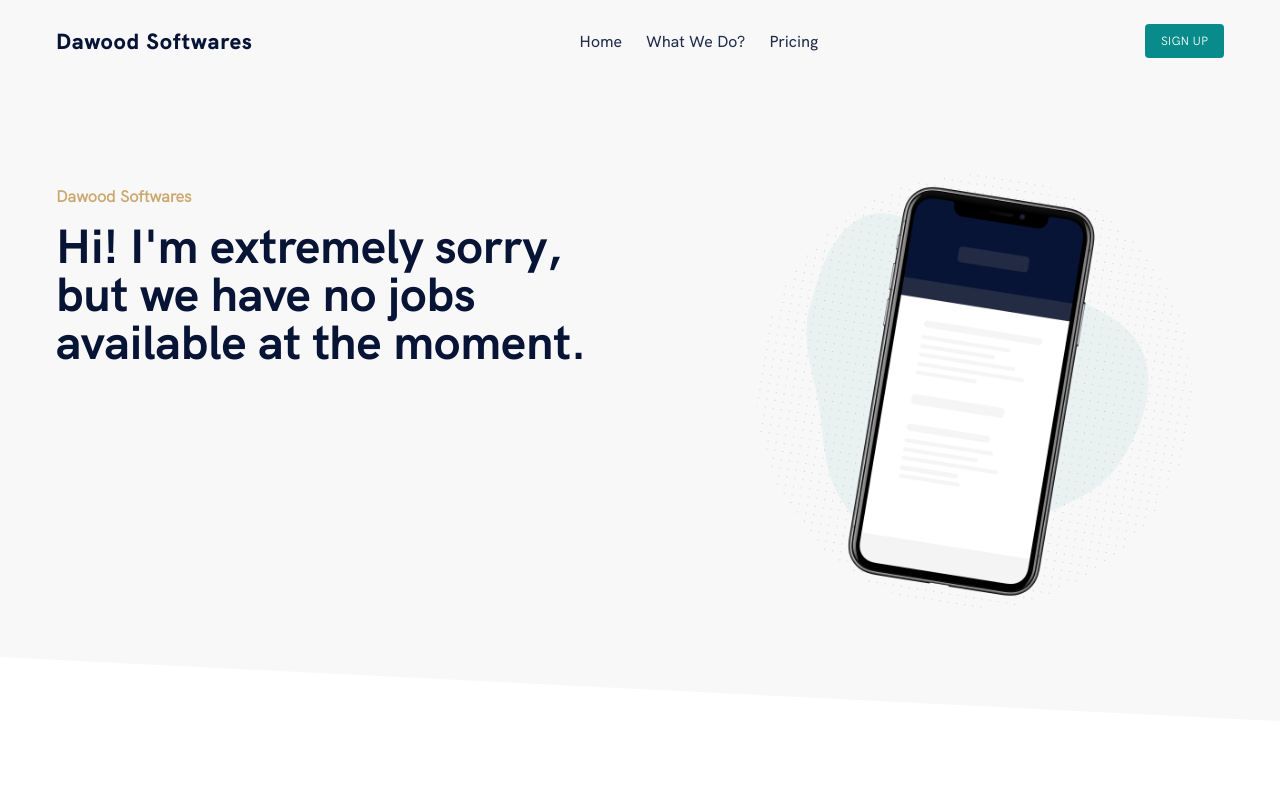
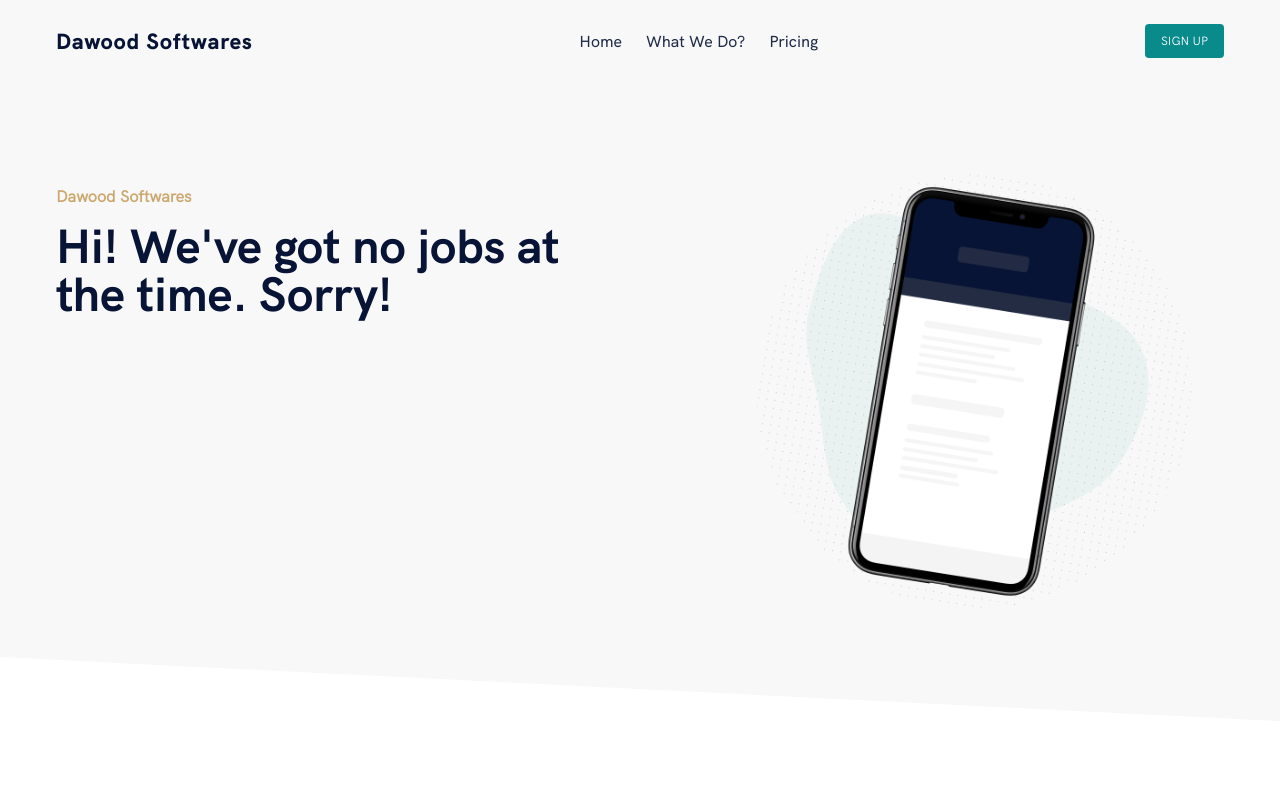
Before and after one commit to dawoodahmedgroup/website, a Gatsby site: page /jobs in a window 1280 px wide. Shown: the top 797 px of the page. Built offline with nearby package versions, Linux system fonts and the light colour scheme; Gatsby itself is replaced by a stand-in of ours.

Commit message:
Edit the jobs page, the last page made it feel like, that its a single person in the company, when its a proper organization

```diff
--- a/src/components/sections/jobs.js
+++ b/src/components/sections/jobs.js
@@ -29,7 +29,7 @@ const Jobs = () => {
           <HeaderTextGroup>
             <Subtitle>Dawood Softwares</Subtitle>
             <h1>
-              Hi! I'm extremely sorry, but we have no jobs available at the moment.
+              Hi! We've got no jobs at the time. Sorry!
             </h1>
           </HeaderTextGroup>
           <ImageWrapper>
```
